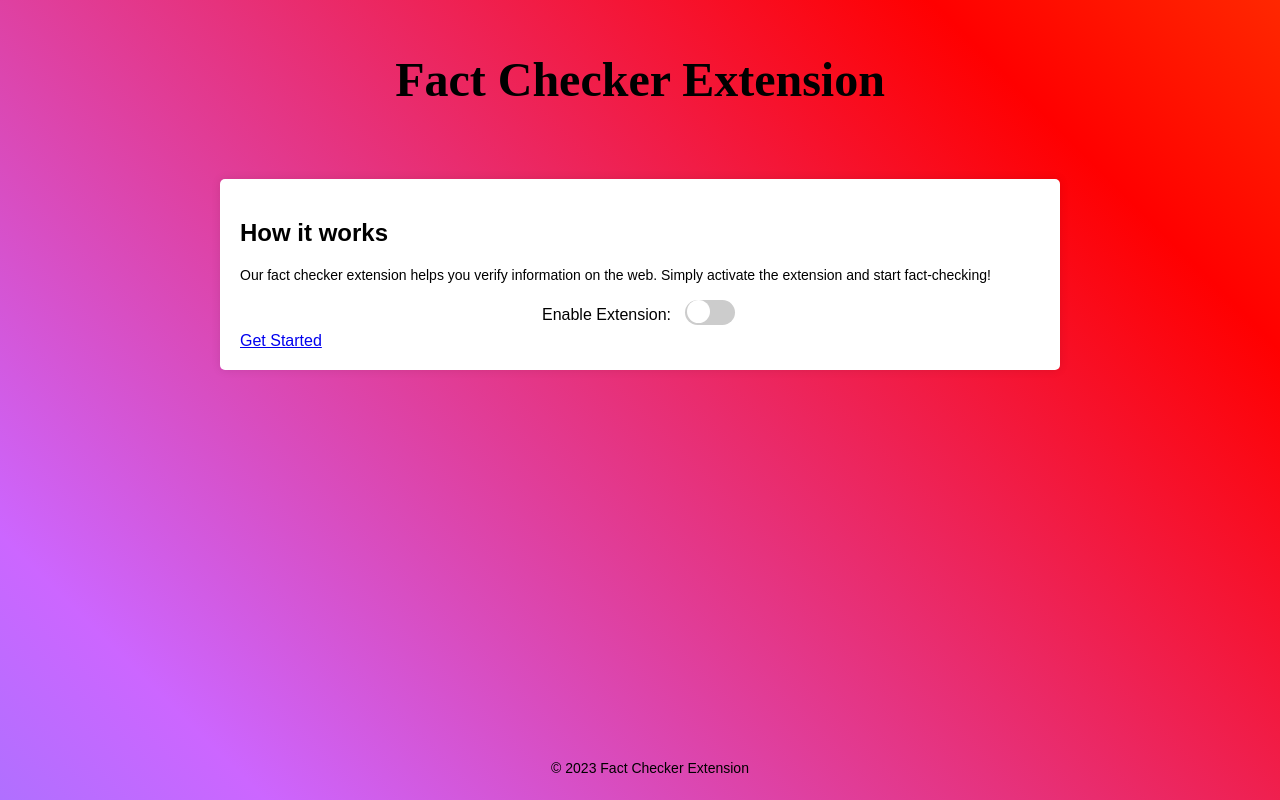
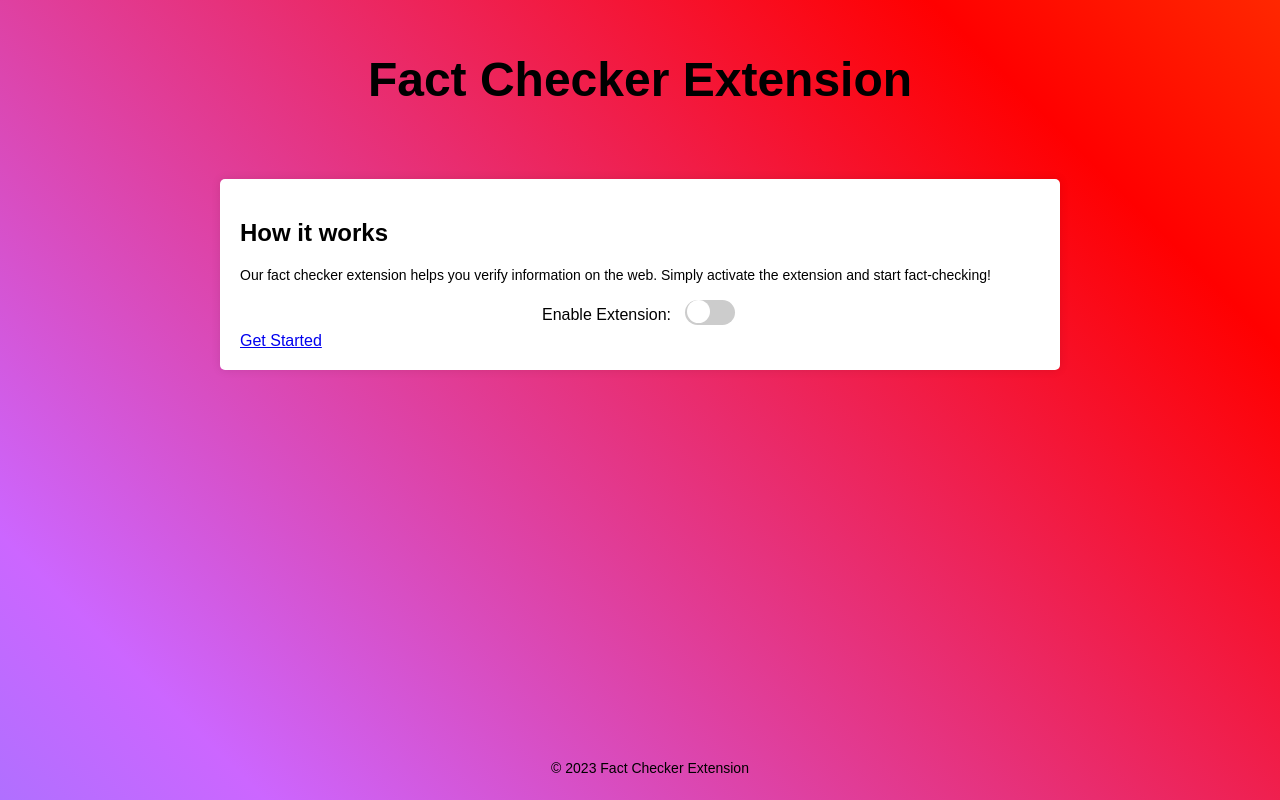
Before and after one commit to Ryanphf/FactCheckApp, a browser extension: page ChromeExtension/index.html in a window 1280 px wide. Drawn offline with Linux system fonts and the light colour scheme.

Commit message:
devon doesnt like papyrus

```diff
--- a/ChromeExtension/style.css
+++ b/ChromeExtension/style.css
@@ -8,7 +8,7 @@ body {
 }
 
 header {
-  font-family: "Papyrus";
+  font-family: "Arial";
 
   color: #fff;
   padding: 20px;
```
